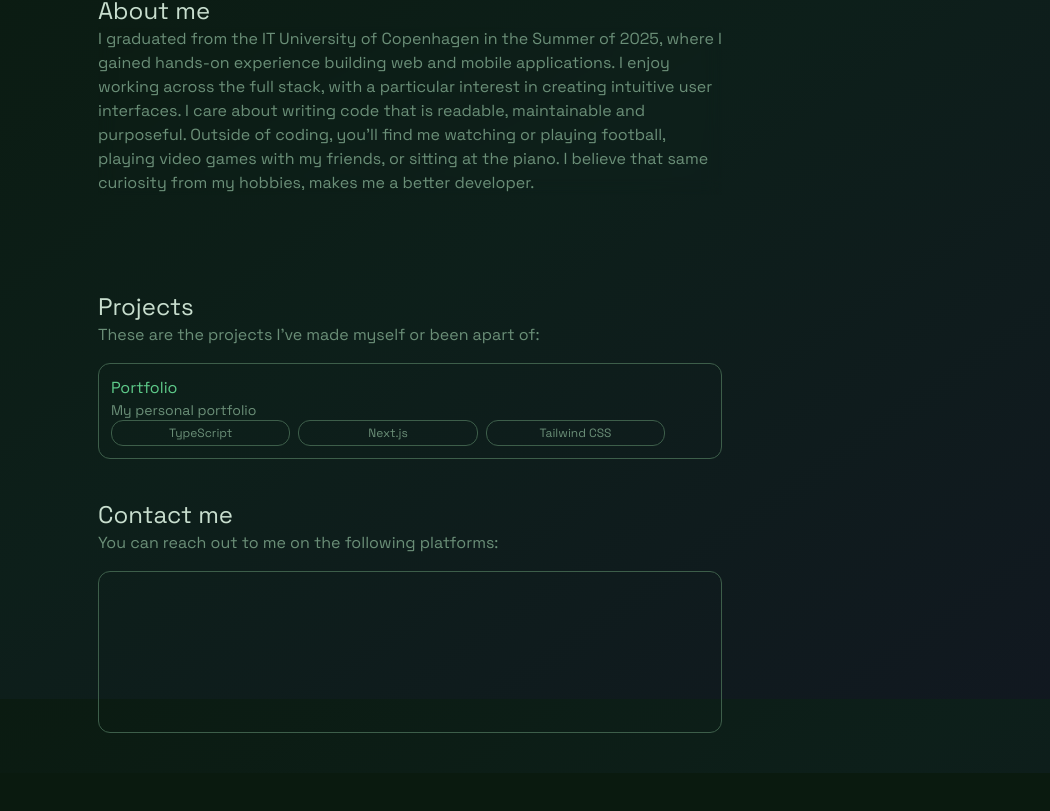
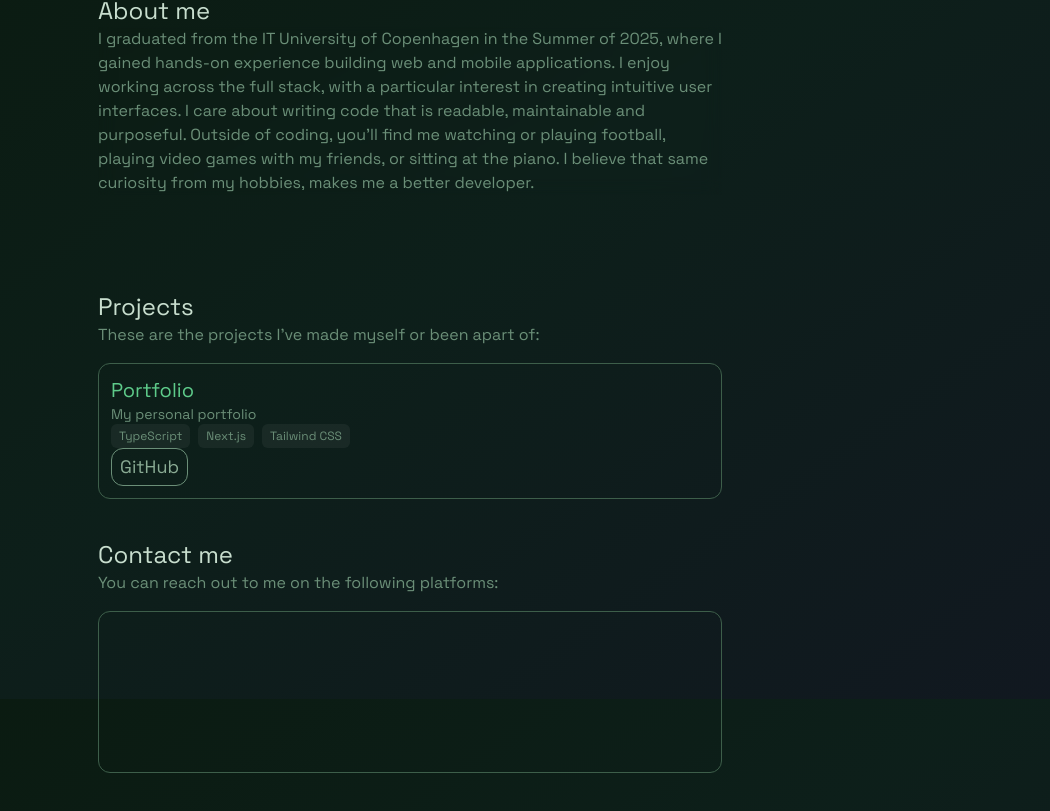
Before and after one commit to CasperPilgaard/portfolio, a Next.js app: page / in a window 1280 px wide. Shown: the part 901-1712 px from the top of the page, without its empty margins (230-1280 px from the left). Before the commit the page ends 1674 px from the top, so only its background shows below. Built offline with nearby package versions, Linux system fonts and the light colour scheme.

Commit message:
Refactored Projects into a card

```diff
--- /dev/null
+++ b/app/components/ProjectCard.tsx
@@ -0,0 +1,33 @@
+import Button from "./Button";
+import { Project } from "./Projects";
+
+
+interface projectProps {
+    project: Project
+}
+
+export default function Projects( {project}:projectProps )  {
+    return (
+        <>
+
+            <div className="w-full p-3 border-1 rounded-xl border-c-muted mb-10">
+                <h3 className="text-c-accent text-xl">{project.title}</h3>
+                <p className="text-c-body text-sm">{project.description}</p>
+
+                <div className="flex gap-2">
+                    {project.stack.map( (tech, i) => (
+                        <span key={i} className="bg-white/5 px-2 py-1 rounded-md text-c-body text-xs whitespace-nowrap">{tech}</span>
+                    ))}
+                </div>
+
+                <a href={project.github} target="_blank" rel="noopener noreferrer">
+                    <Button className="border text-md rounded-xl py-1 px-2 border-c-body">
+                        GitHub
+                    </Button>
+                </a>
+
+            </div>
+        </>
+    )
+
+}
--- a/app/components/Projects.tsx
+++ b/app/components/Projects.tsx
@@ -1,6 +1,9 @@
+import Button from "./Button";
+import ProjectCard from "./ProjectCard";
+
 const data = []
 
-type Project = {
+export type Project = {
     title: string;
     description: string;
     stack: string[];
@@ -25,22 +28,8 @@ export default function Projects() {
 
             <div>
                 {projects.map((project, i) => (
-                    <div key={i} className="w-full p-3 border-1 rounded-xl border-c-muted mb-10">
-                        <p className="text-c-accent">{project.title}</p>
-                        <p className="text-c-body text-sm">{project.description}</p>
-
-
-
-                        <div className="flex gap-2">
-                            {project.stack.map( (tech, i) => (
-                                <span key={i} className="p-1 rounded-xl border-1 border-c-muted w-3/10 text-c-body text-center text-xs whitespace-wrap overflow-auto">{tech}</span>
-                            ))}
-
-
-
-
-                        </div>
-
+                    <div>
+                        <ProjectCard project={project}/>
                     </div>
 
                         ))}
```
